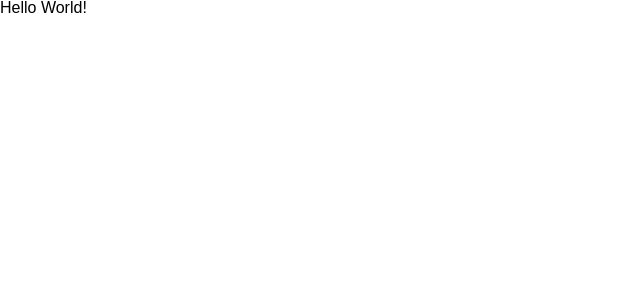
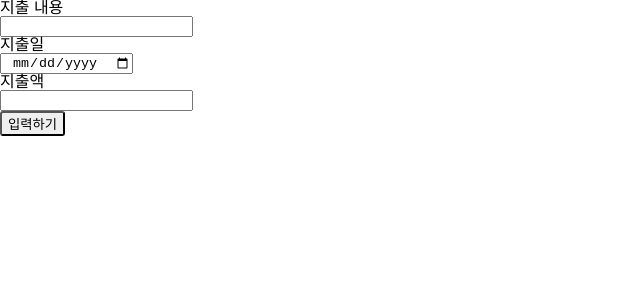
Before and after one commit to Ubermensch0608/monthly-expense-report, a React (Create React App) app: page / in a window 1280 px wide. Shown: the top 300 px of the page, without its empty margins (0-640 px from the left). Built offline with nearby package versions, Linux system fonts and the light colour scheme.

Commit message:
Add: 새로운 지출 작성 form 생성

```diff
--- a/package.json
+++ b/package.json
@@ -10,6 +10,7 @@
     "@types/node": "^16.7.13",
     "@types/react": "^17.0.20",
     "@types/react-dom": "^17.0.9",
+    "nanoid": "^3.3.1",
     "react": "^17.0.2",
     "react-dom": "^17.0.2",
     "react-scripts": "5.0.0",
--- a/src/App.tsx
+++ b/src/App.tsx
@@ -1,11 +1,18 @@
-import { Fragment } from "react";
+import React, { Fragment } from "react";
+import NewExpense, {
+  ExpenseDataProps,
+} from "./components/NewExpense/NewExpense";
 import GlobalStyle from "./GlobalStyle";
 
 const App = () => {
+  const saveExpenseHandler = (expenses: ExpenseDataProps) => {
+    console.log(expenses, "in App.tsx");
+  };
+
   return (
     <Fragment>
       <GlobalStyle />
-      <div>Hello World!</div>
+      <NewExpense onNewExpense={saveExpenseHandler} />
     </Fragment>
   );
 };
--- /dev/null
+++ b/src/components/NewExpense/NewExpense.tsx
@@ -0,0 +1,61 @@
+import { nanoid } from "nanoid";
+import React, { FC, useRef } from "react";
+
+export interface ExpenseDataProps {
+  id: string;
+  title: string;
+  date: string;
+  amount: number;
+}
+
+export interface NewExpenseProps {
+  onNewExpense: (expenses: ExpenseDataProps) => void;
+}
+
+const NewExpense: FC<NewExpenseProps> = ({ onNewExpense }) => {
+  const expenseTitleRef = useRef<HTMLInputElement>(null);
+  const expenseDateRef = useRef<HTMLInputElement>(null);
+  const expenseAmountRef = useRef<HTMLInputElement>(null);
+
+  const submitHandler = (event: React.FormEvent) => {
+    event.preventDefault();
+
+    const currentTitleValue = expenseTitleRef.current!.value;
+    const currentDateValue = expenseDateRef.current!.value;
+    const currentAmountValue = expenseAmountRef.current!.value;
+
+    onNewExpense({
+      id: nanoid(),
+      title: currentTitleValue,
+      date: currentDateValue,
+      amount: Number(currentAmountValue),
+    });
+  };
+
+  return (
+    <div>
+      <form onSubmit={submitHandler}>
+        <div>
+          <label>지출 내용</label>
+          <input type="text" ref={expenseTitleRef} />
+        </div>
+
+        <div>
+          <label>지출일</label>
+          <input type="date" ref={expenseDateRef} />
+        </div>
+
+        <div>
+          <label>지출액</label>
+          <input type="text" ref={expenseAmountRef} />
+        </div>
+
+        <div>
+          <button type="submit">입력하기</button>
+        </div>
+      </form>
+    </div>
+  );
+};
+
+export default NewExpense;
```
